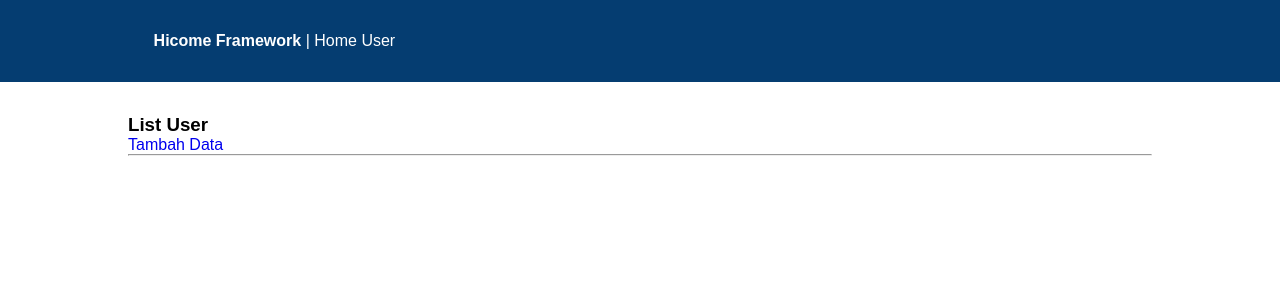
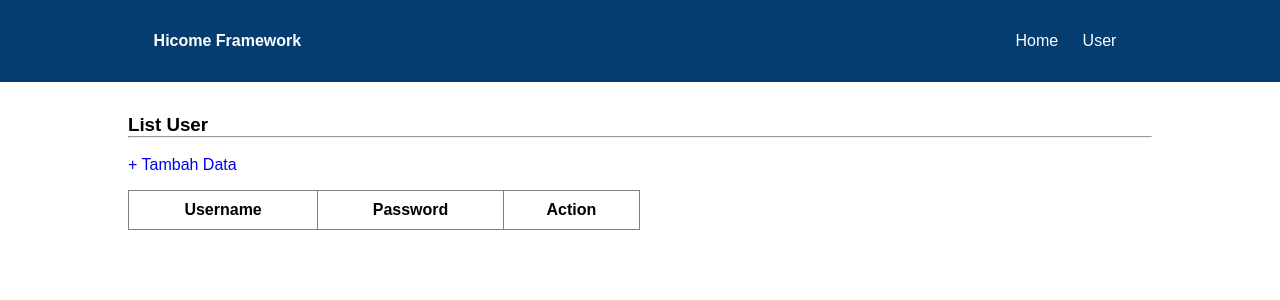
Before and after one commit to hikamabq/hicome-framework, a PHP site: the page made by app/views/user/index.php in a window 1280 px wide. Shown: the top 300 px of the page. Run offline with PHP 8.4, Linux system fonts and the light colour scheme; the template is opened without the code that fills it, so the values that code supplies are empty; some libraries are stand-ins or nearby versions.

Commit message:
update layout

```diff
--- a/app/views/layouts/header.php
+++ b/app/views/layouts/header.php
@@ -9,9 +9,11 @@
 <body>
     <nav>
         <div class="container">
-            <b>Hicome Framework</b> |
-            <a href="<?= url ?>home">Home</a>
-            <a href="<?= url ?>user">User</a>
+            <b>Hicome Framework</b>
+            <div class="menu">
+                <a href="<?= url ?>home">Home</a>
+                <a href="<?= url ?>user">User</a>
+            </div>
         </div>
     </nav>
     <div class="container">
--- a/app/views/user/add.php
+++ b/app/views/user/add.php
@@ -2,9 +2,11 @@
 $this->loadView('layouts/header');
 ?>
 <form action="<?= url ?>user/add" method="post">
+    <label for="">username</label>
     <input type="text" name="username">
+    <label for="">password</label>
     <input type="password" name="password">
-    <button type="submit">Go</button>
+    <button type="submit">Submit</button>
 </form>
 
 <?php
--- a/app/views/user/edit.php
+++ b/app/views/user/edit.php
@@ -2,9 +2,11 @@
 $this->loadView('layouts/header');
 ?>
 <form action="<?= url ?>user/edit/<?= $user->id ?>" method="post">
+    <label for="">username</label>
     <input type="text" name="username" value="<?= $user->username ?>">
+    <label for="">password</label>
     <input type="password" name="password" value="<?= $user->password ?>">
-    <button type="submit">Go</button>
+    <button type="submit">Submit</button>
 </form>
 
 <?php
--- a/app/views/user/index.php
+++ b/app/views/user/index.php
@@ -2,15 +2,27 @@
 $this->loadView('layouts/header');
 ?>
     <h3>List User</h3>
-    <a href="<?= url ?>user/add">Tambah Data</a>
     <hr>
-    <?php foreach($user as $data){ ?>
-        <p>
-            <b><?= $data->username ?></b>
-            <a href="<?= url ?>user/edit/<?= $data->id ?>">Edit</a>
-            <a href="<?= url ?>user/delete/<?= $data->id ?>">Delete</a>
-        </p>
-    <?php } ?>
+    <br>
+    <a href="<?= url ?>user/add">+ Tambah Data</a>
+
+    <table border="1">
+        <tr>
+            <th>Username</th>
+            <th>Password</th>
+            <th>Action</th>
+        </tr>
+        <?php foreach($user as $data){ ?>
+            <tr>
+                <td><?= $data->username ?></td>
+                <td><?= $data->password ?></td>
+                <td>
+                    <a href="<?= url ?>user/edit/<?= $data->id ?>">Edit</a>
+                    <a href="<?= url ?>user/delete/<?= $data->id ?>">Delete</a>
+                </td>
+            </tr>
+        <?php } ?>
+    </table>
 <?php
  $this->loadView('layouts/footer');
  ?>
--- a/public/css/style.css
+++ b/public/css/style.css
@@ -28,3 +28,17 @@ nav a{
 .card h1{
     font-size: 3rem;
 }
+.menu{
+    float: right;
+}
+.menu a{
+    padding: 0px 10px;
+}
+table{
+    margin: 1rem 0;
+    width: 50%;
+    border-collapse: collapse;
+}
+table th, table td{
+    padding: 10px;
+}
```
